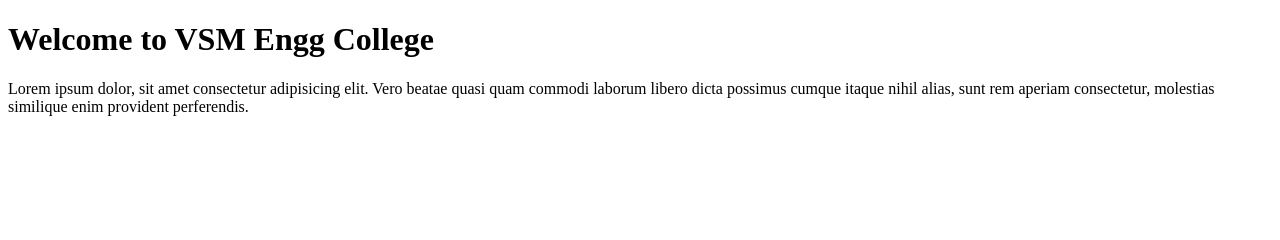
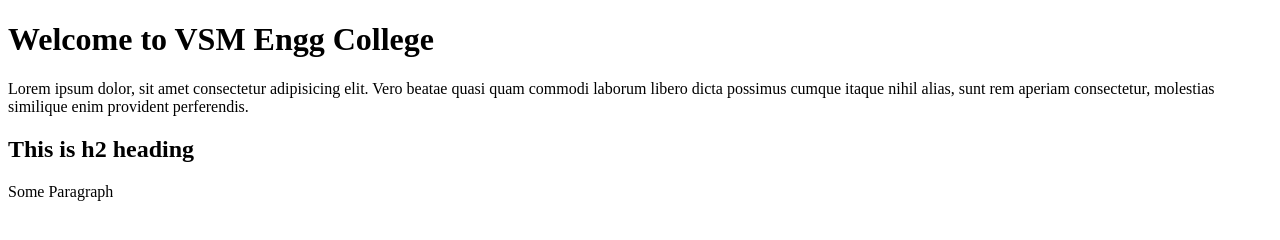
Before and after one commit to ajju198821/vsm-pro, a plain HTML site: page index.html in a window 1280 px wide. Drawn offline with Linux system fonts and the light colour scheme.

Commit message:
Update index.html

```diff
--- a/index.html
+++ b/index.html
@@ -8,5 +8,7 @@
 <body>
     <h1>Welcome to VSM Engg College</h1>
     <P>Lorem ipsum dolor, sit amet consectetur adipisicing elit. Vero beatae quasi quam commodi laborum libero dicta possimus cumque itaque nihil alias, sunt rem aperiam consectetur, molestias similique enim provident perferendis.</P>
+    <h2>This is h2 heading</h2>
+    <p>Some Paragraph</p>
 </body>
 </html>
```
